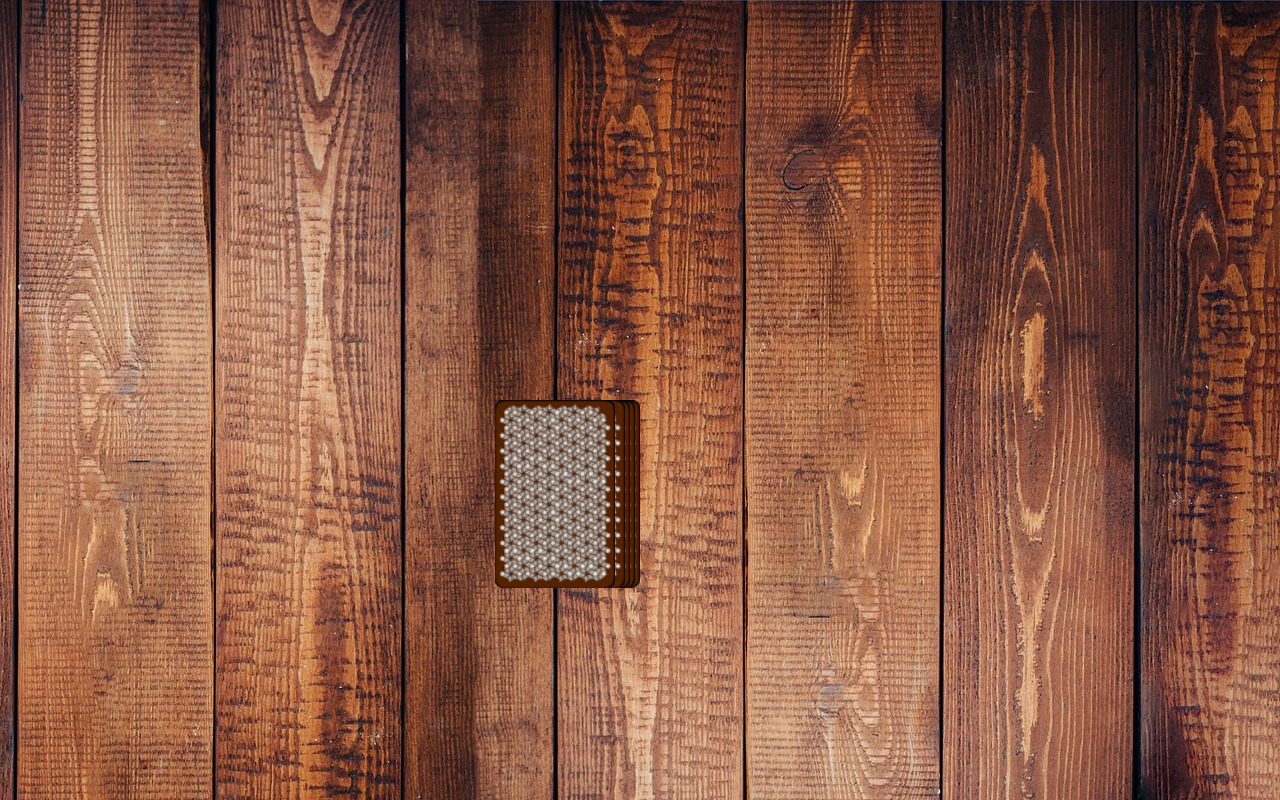
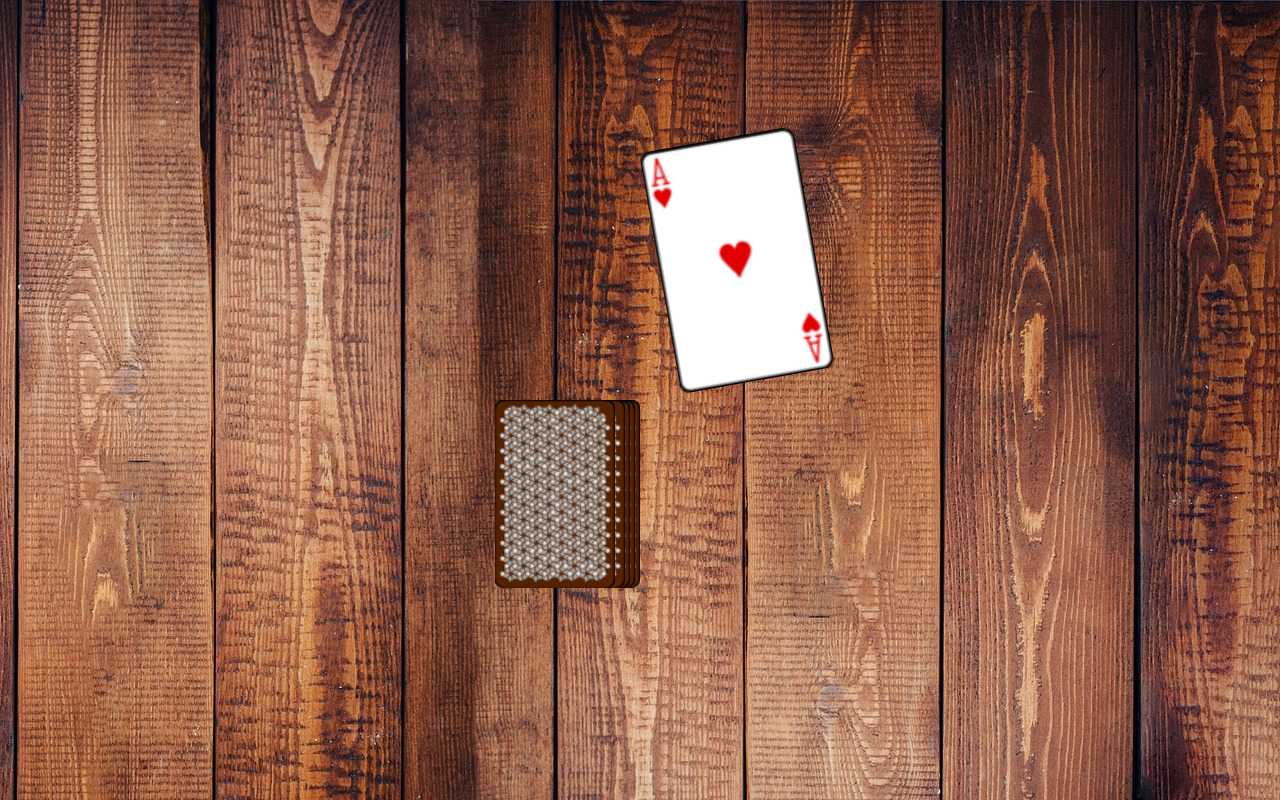
Before and after one commit to WladislavBender/Ring-of-Fire, an Angular app: page /game in a window 1280 px wide. Both pictures are taken after a click on the picture 555 px from the left and 493 px from the top of the page. Built offline with nearby package versions, Linux system fonts and the light colour scheme.

Commit message:
improved card animations

```diff
--- a/src/app/game/game.component.html
+++ b/src/app/game/game.component.html
@@ -3,8 +3,10 @@
     <div class="card-stack">
         <img [ngStyle]="{'right.px': i * 5}" *ngFor="let c of [0, 1, 2, 3]; let i = index;"
             src="/assets/img/cards/card_cover.png" alt="">
-        <img (click)="takeCard()" class="top-card" style="right: 25px;"
-            src="/assets/img/cards/card_cover.png" alt="">
+        <img (click)="takeCard()" class="top-card" style="right: 25px;" src="/assets/img/cards/card_cover.png" alt="">
+
+        <img *ngFor="let card of game.playedCards" class="played-card" src="/assets/img/cards/{{ card }}.png" alt="">
+
         <img (click)="takeCard()" *ngIf="pickCardAnimation" class="pick-card" style="right: 25px;"
             src="/assets/img/cards/{{ currentCard }}.png" alt="">
     </div>
--- a/src/app/game/game.component.scss
+++ b/src/app/game/game.component.scss
@@ -26,6 +26,11 @@
     }
 }
 
+.played-card {
+    right: 25px;
+    transform: scale(1.3) translateX(140px) translateY(-180px) rotate(-10deg);
+}
+
 .pick-card {
     transform: scale(1.3) translateX(140px) translateY(-180px) rotate(-10deg);
     animation: pick-card-animation 1s ease-in-out;
--- a/src/app/game/game.component.ts
+++ b/src/app/game/game.component.ts
@@ -30,12 +30,15 @@
 
   takeCard() {
     if (!this.pickCardAnimation) {
-      this.currentCard = this.game.stack.pop();
-      this.pickCardAnimation = true;
-
-      setTimeout(() => {
-        this.pickCardAnimation = false;
-      }, 1500);
+      const card = this.game.stack.pop();
+      if (card) {
+        this.currentCard = card;
+        this.pickCardAnimation = true;
+        setTimeout(() => {
+          this.game.playedCards.push(card);
+          this.pickCardAnimation = false;
+        }, 1000);
+      }
     }
   }
 
```
